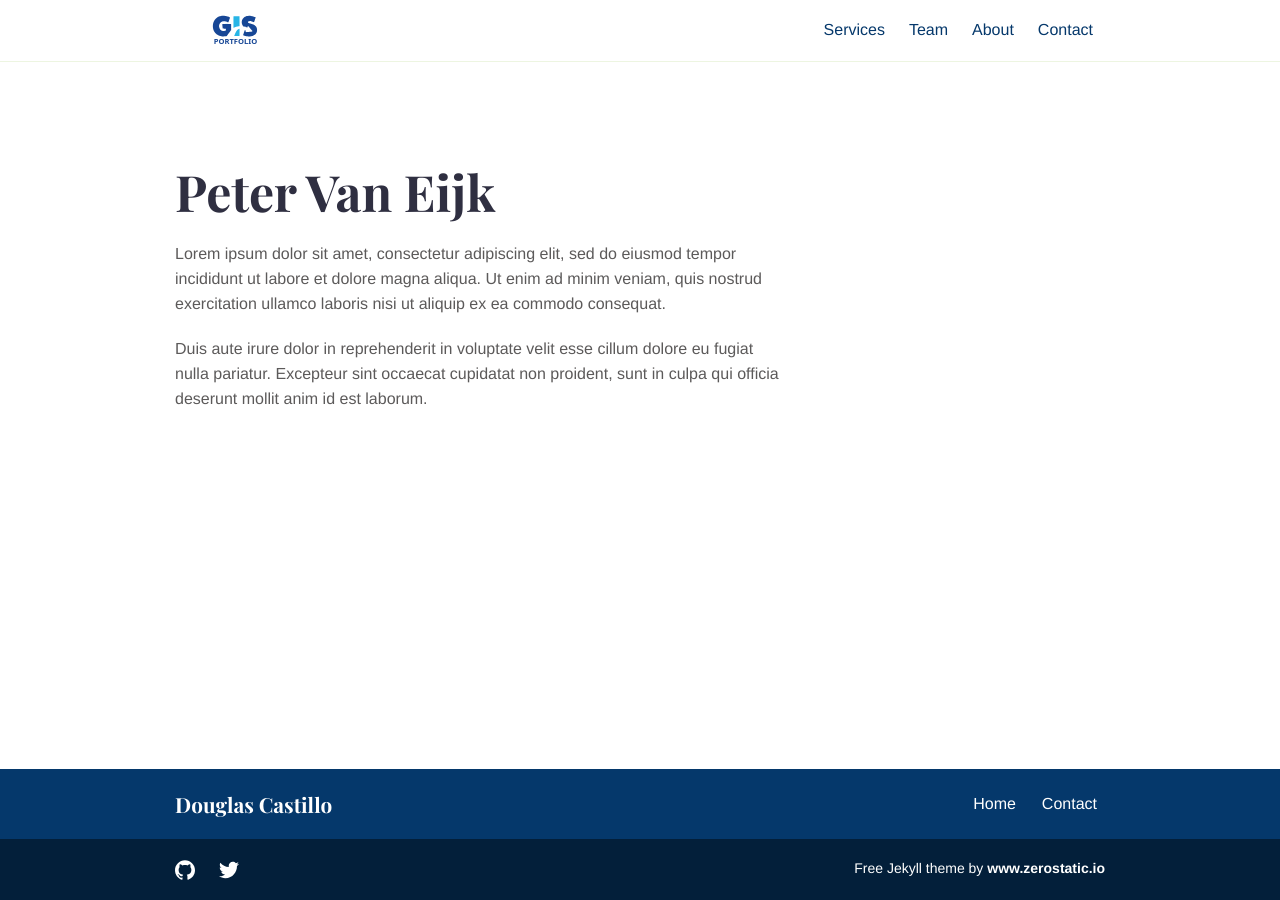
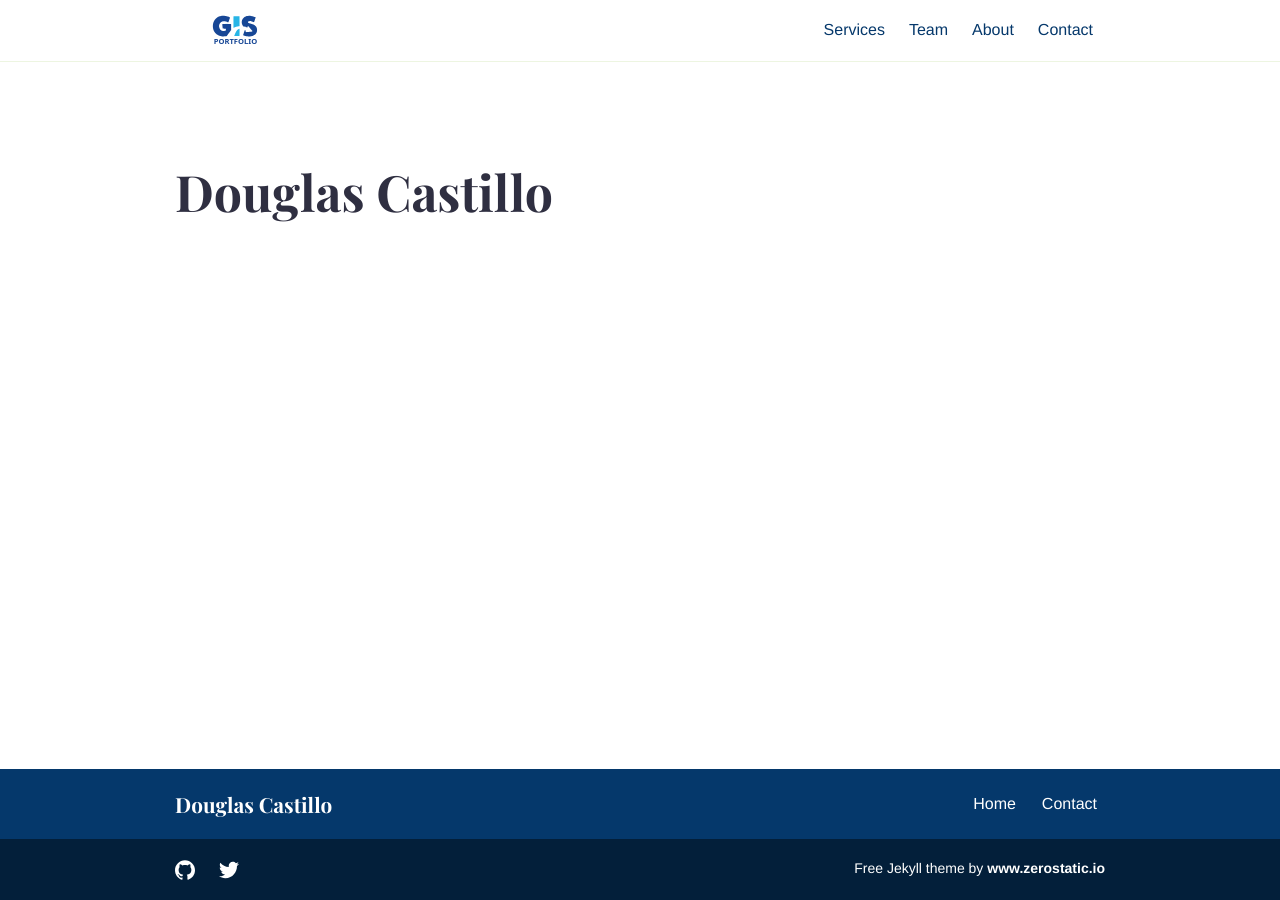
Before and after one commit to DFRCL/dfrclGIS.github.io, a Jekyll site: the page built from _team/peter-van-eijk.md, in a window 1280 px wide. Built offline with Jekyll 4.4.1, drawn with Linux system fonts in a browser that asks for light colours.

Commit message:
Update from Forestry.io DFRCL updated _team/peter-van-eijk.md

```diff
--- a/_team/peter-van-eijk.md
+++ b/_team/peter-van-eijk.md
@@ -1,15 +1,11 @@
 ---
-title: "Peter Van Eijk"
-date: 2018-11-19T10:47:58+10:00
-draft: false
-image: "images/team/peter-van-eijk-711986-unsplash.jpg"
-jobtitle: "Director"
-linkedinurl: "https://www.linkedin.com/"
+title: Douglas Castillo
+date: 2018-11-19 00:47:58 +0000
+image: images/team/peter-van-eijk-711986-unsplash.jpg
+jobtitle: GIS specialist
+linkedinurl: https://www.linkedin.com/in/dfrcl
 promoted: true
-weight: 1
+weight: "1"
 layout: team
+
 ---
-
-Lorem ipsum dolor sit amet, consectetur adipiscing elit, sed do eiusmod tempor incididunt ut labore et dolore magna aliqua. Ut enim ad minim veniam, quis nostrud exercitation ullamco laboris nisi ut aliquip ex ea commodo consequat.
-
-Duis aute irure dolor in reprehenderit in voluptate velit esse cillum dolore eu fugiat nulla pariatur. Excepteur sint occaecat cupidatat non proident, sunt in culpa qui officia deserunt mollit anim id est laborum.
```
